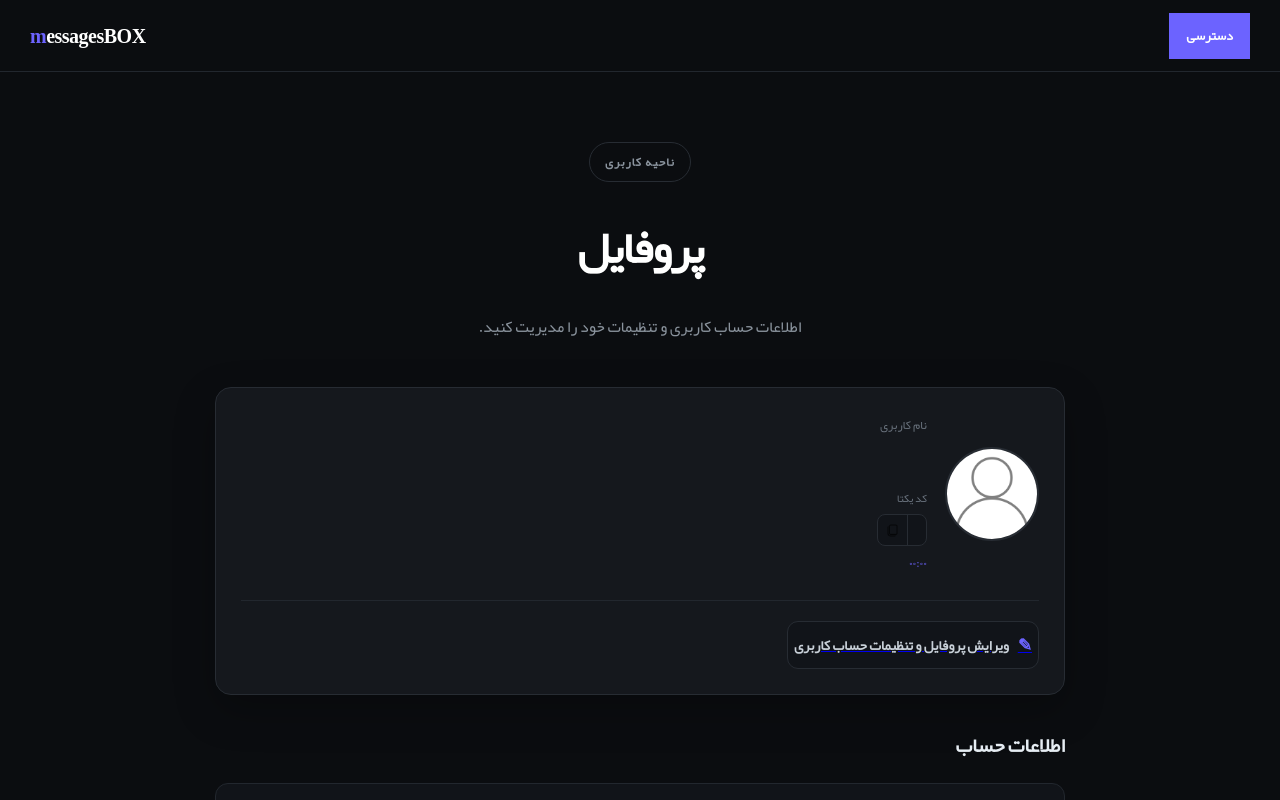
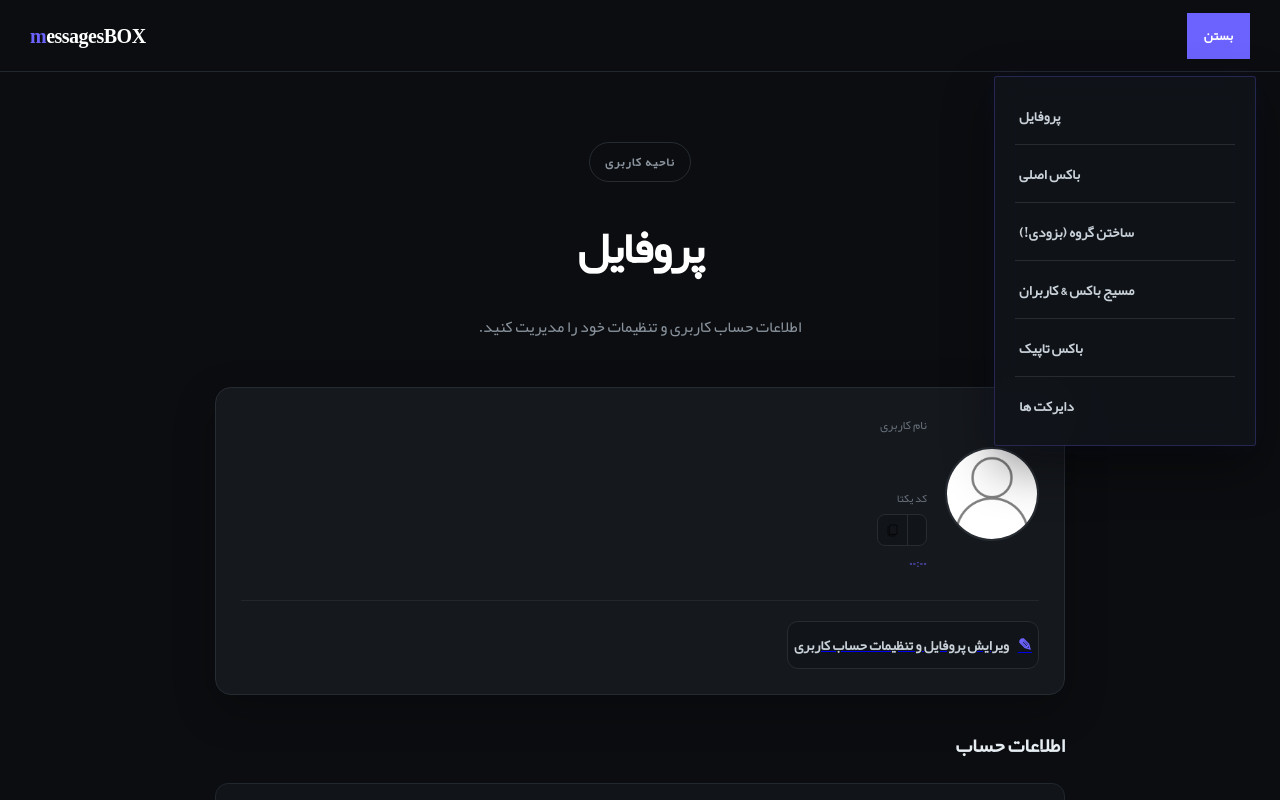
Before and after one commit to tahamtg/messagesBox, a React (Vite) app in the folder chatflow_frontend/: page /profile in a window 1280 px wide. Both pictures are taken after a click on the button "دسترسی". Shown: the top 800 px of the page. Built offline with nearby package versions, Linux system fonts and the light colour scheme; no server answers.

Commit message:
close popup

```diff
--- a/chatflow_frontend/src/header.tsx
+++ b/chatflow_frontend/src/header.tsx
@@ -1,12 +1,10 @@
 import { useContext } from "react";
-import { authContext } from "./authprovider";
 import { AsideContext } from "./aside";
 
 import "./header.css";
 
 const Header = () => {
 
-    const auth = useContext(authContext);
 
     const { openPopUp, setOpenPopUP } =
         useContext(AsideContext)!;
@@ -14,7 +12,7 @@ const Header = () => {
 
 
     const togglePopup = () => {
-        setOpenPopUP(false);
+        setOpenPopUP(!openPopUp);
     };
 
     return (
@@ -28,9 +26,9 @@ const Header = () => {
                     onClick={togglePopup}
                 >
                     {openPopUp ? (
-                        <span onClick={()=> setOpenPopUP(false)}>بستن</span>
+                        <span>بستن</span>
                     ) : (
-                        <span onClick={()=> setOpenPopUP(true)}>دسترسی</span>
+                        <span>دسترسی</span>
                     )}
                 </button>
             </div>
```
